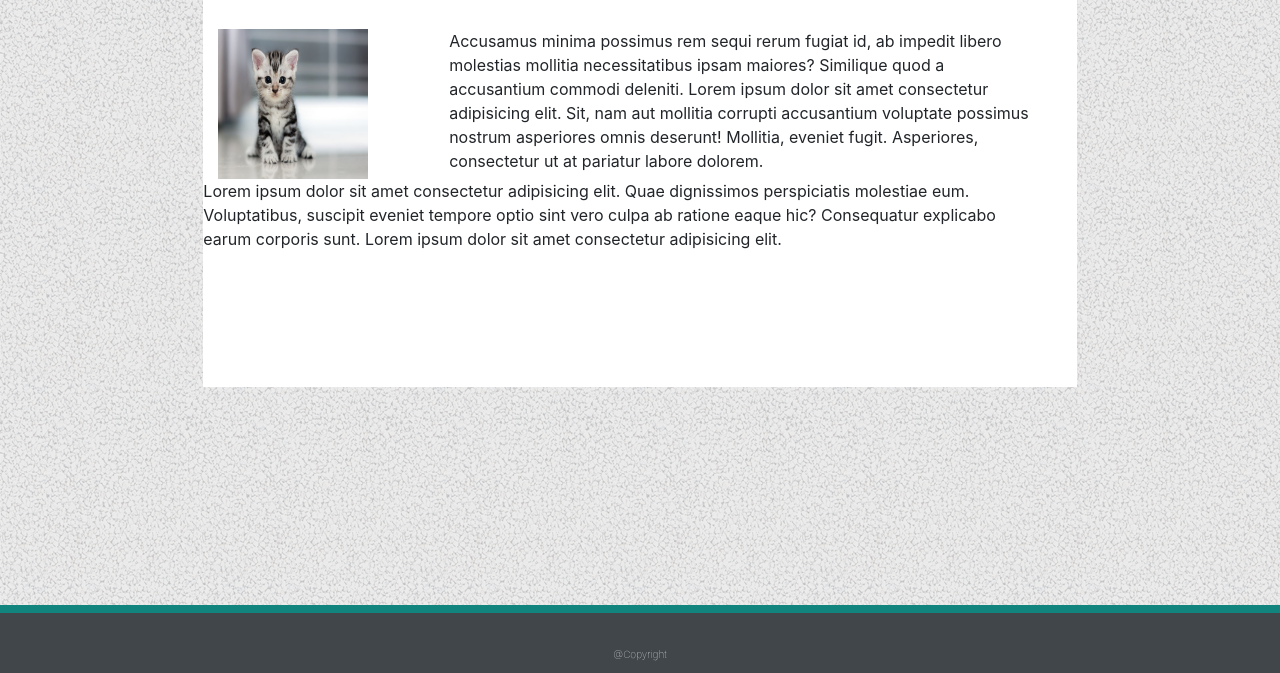
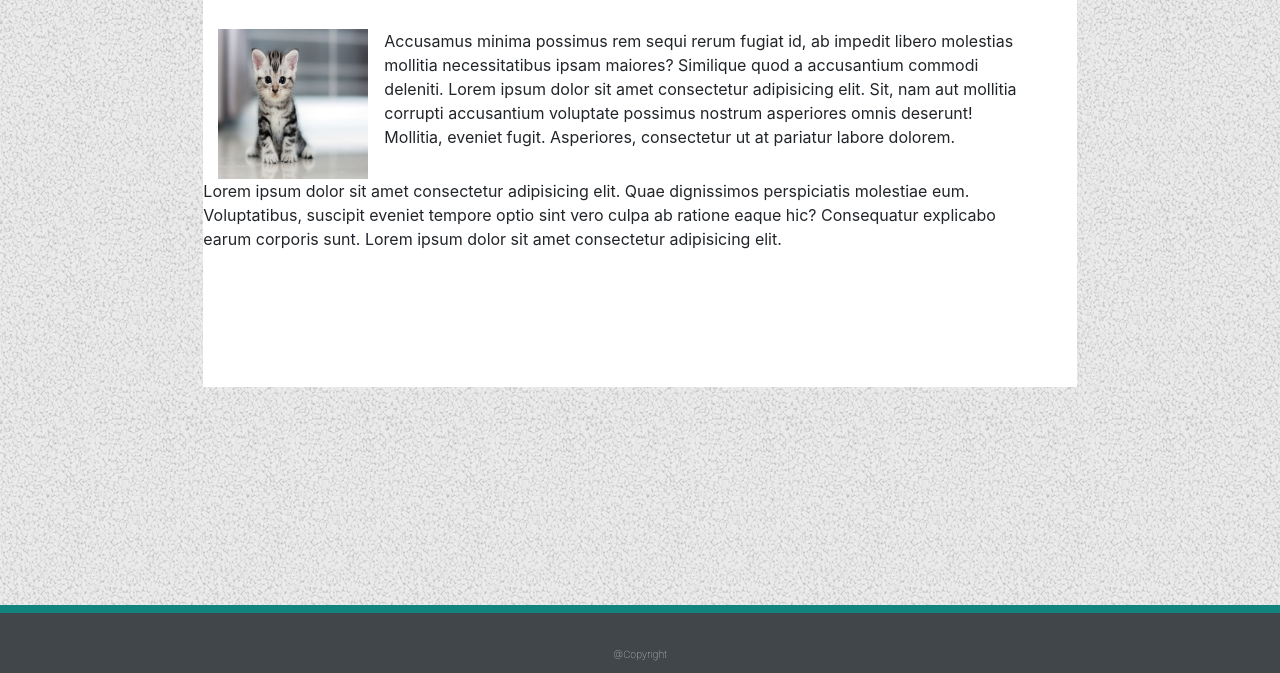
Before and after one commit to hutwagnert/Basic-Portfolio, a plain HTML site: page index.html in a window 1280 px wide. Shown: the part 127-800 px from the top of the page. Drawn offline with Linux system fonts and the light colour scheme.

Commit message:
update 3

```diff
--- a/index.html
+++ b/index.html
@@ -48,9 +48,8 @@
                         <div class="header-line"></div>
                         <br>
                         <div class="row container 1">
-                            <div class="col-md-3 kat">
-                                <img class="left" src="assets/images/kitty.jpg" alt="kitty" height="150" width="150"></div>
-                            <div class="col-md-9 words">
+                            <div class="col-md-12 kat words">
+                                <img class="left" src="assets/images/kitty.jpg" alt="kitty" height="150" width="150">
                                 <p>Accusamus minima possimus rem sequi rerum fugiat id, ab impedit libero
                                     molestias mollitia necessitatibus ipsam maiores? Similique quod a accusantium
                                     commodi deleniti. Lorem ipsum dolor sit amet consectetur adipisicing elit. Sit,
```
